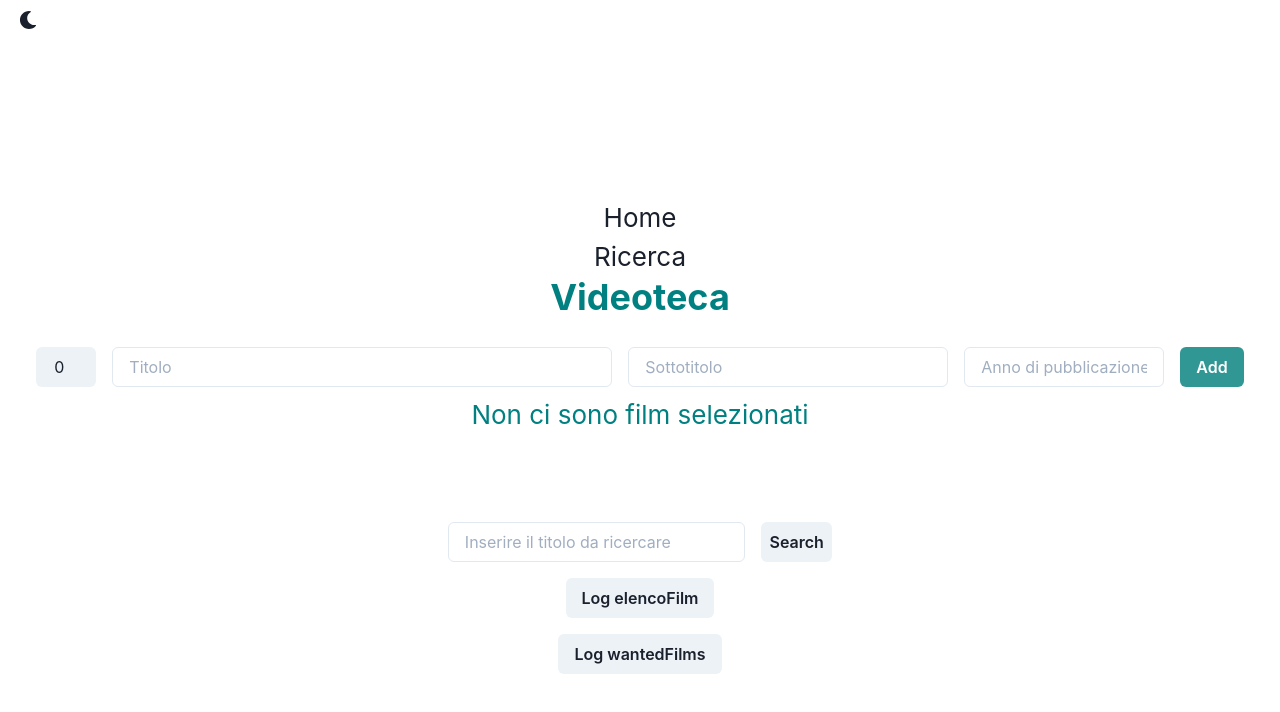
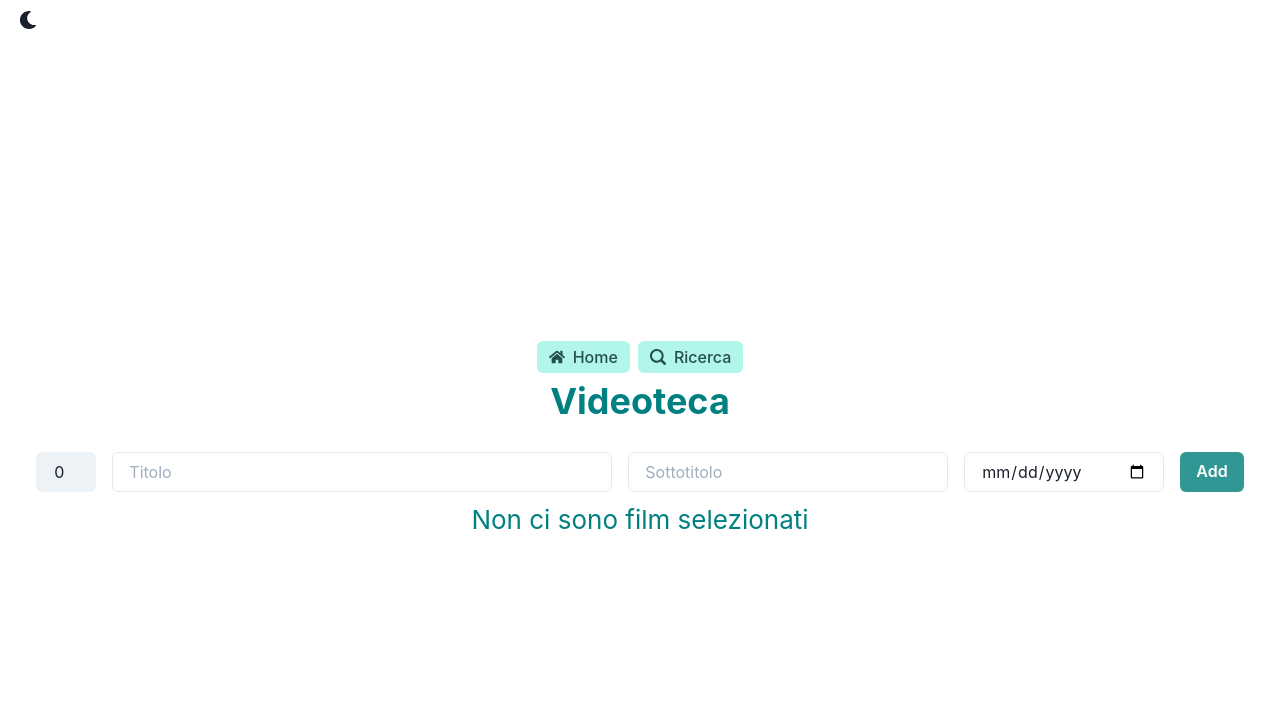
Before and after one commit to par1de/videoteca-redux-typescript, a React (Create React App) app: page / in a window 1280 px wide. Shown: the top 712 px of the page. Built offline with nearby package versions, Linux system fonts and the light colour scheme.

Commit message:
Added style to menu and title in search page

```diff
--- a/package.json
+++ b/package.json
@@ -4,6 +4,7 @@
   "private": true,
   "dependencies": {
     "@chakra-ui/gatsby-plugin": "^2.0.1",
+    "@chakra-ui/icons": "^1.0.13",
     "@chakra-ui/react": "^1.6.4",
     "@emotion/react": "^11",
     "@emotion/styled": "^11",
--- a/src/App.tsx
+++ b/src/App.tsx
@@ -2,10 +2,6 @@ import React from "react";
 import { Flex } from "@chakra-ui/react";
 import { ColorModeSwitcher } from "./ColorModeSwitcher";
 import "./App.css";
-import Videoteca from "./features/components/Videoteca";
-import Ricerca from "./features/components/Ricerca";
-import Test from "./features/components/Test";
-import { BrowserRouter as Router, Switch, Route } from "react-router-dom";
 import Layout from "./features/components/Layout";
 
 function App() {
--- a/src/features/components/Elenco.tsx
+++ b/src/features/components/Elenco.tsx
@@ -26,13 +26,21 @@ export const Elenco = (props: IArrayProps) => {
             {/* <Text>{film.subTitleInput}</Text>
             <Spacer />
             <Text>{film.annoUscita}</Text> */}
-            <Button m="2" onClick={() => dispatch(removeFilm(film.titleInput))}>
+            <Button
+              m="2"
+              colorScheme="red"
+              onClick={() => dispatch(removeFilm(film.titleInput))}
+            >
               elimina
             </Button>
 
             {/* <TooltipFilm film={film} /> */}
 
-            <Button m="2" onClick={() => dispatch(scegliFilm(film))}>
+            <Button
+              m="2"
+              colorScheme="green"
+              onClick={() => dispatch(scegliFilm(film))}
+            >
               {/* <Button m="2" onClick={() => handleClick(film)}> */}
               Dettaglio film
             </Button>
--- a/src/features/components/Form.tsx
+++ b/src/features/components/Form.tsx
@@ -5,10 +5,10 @@ import { useDispatch } from "react-redux";
 // import { store } from "../../app/store";
 
 export interface Film {
-    id: number;
-    titleInput: string;
-    subTitleInput: string;
-    annoUscita: string;
+  id: number;
+  titleInput: string;
+  subTitleInput: string;
+  annoUscita: string;
 }
 
 export function Form() {
@@ -39,7 +39,6 @@ export function Form() {
     setId(id + 1);
     dispatch(addFilm(item));
     // console.log(store.getState());  // per vedere il contenuto dello state di redux
-
   };
 
   return (
@@ -77,6 +76,7 @@ export function Form() {
         w="200px"
         value={item.annoUscita}
         name="annoUscita"
+        type="date"
         onChange={handleChange}
       />
       <Button m="2" colorScheme="teal" size="md" onClick={handleClick}>
--- a/src/features/components/Header.tsx
+++ b/src/features/components/Header.tsx
@@ -1,10 +1,18 @@
 import React from "react";
 import { Heading } from "@chakra-ui/react";
 
-export function Header() {
-  return (
+export interface IHeader {
+  titolo: string;
+}
+
+export const Header = (props: IHeader) => {
+  return props.titolo === "videoteca" ? (
     <Heading color="teal" mb="5">
       Videoteca
     </Heading>
+  ) : (
+    <Heading color="teal" mb="5">
+      Ricerca
+    </Heading>
   );
-}
+};
--- a/src/features/components/Layout.tsx
+++ b/src/features/components/Layout.tsx
@@ -1,6 +1,5 @@
 import Ricerca from "./Ricerca";
 import Videoteca from "./Videoteca";
-import Test from "./Test";
 import { BrowserRouter as Router, Switch, Route } from "react-router-dom";
 import Menu from "./Menu";
 
@@ -16,9 +15,6 @@ function Layout() {
           <Route exact path="/ricerca" component={Ricerca}>
             <Ricerca />
           </Route>
-          <Route exact path="/test" component={Test}>
-            <Test />
-          </Route>
         </Switch>
       </Router>
     </>
--- a/src/features/components/Menu.tsx
+++ b/src/features/components/Menu.tsx
@@ -1,14 +1,30 @@
 import { Link } from "react-router-dom";
+import { Flex, HStack, Tag } from "@chakra-ui/react";
+import { Search2Icon } from "@chakra-ui/icons";
+import { FaHome } from "react-icons/fa";
 
 function Menu() {
   return (
     <>
+      <HStack>
         <Link to="/" className="nav-Link">
+          <Tag size="lg" colorScheme="teal">
+            <Flex mr={2}>
+              <FaHome className="mr-2" />
+            </Flex>
             Home
+          </Tag>
         </Link>
+
         <Link to="/ricerca" className="nav-link">
+          <Tag size="lg" colorScheme="teal">
+            <Flex mr={2}>
+              <Search2Icon />
+            </Flex>
             Ricerca
+          </Tag>
         </Link>
+      </HStack>
     </>
   );
 }
--- a/src/features/components/Ricerca.tsx
+++ b/src/features/components/Ricerca.tsx
@@ -4,6 +4,7 @@ import { Elenco } from "./Elenco";
 import { useSelector, useDispatch } from "react-redux";
 import { wantedFilms, ricerca, selectFilm } from "./elencoSlice";
 import { useState } from "react";
+import { Header } from "./Header";
 
 function Ricerca() {
   const dispatch = useDispatch();
@@ -23,14 +24,15 @@ function Ricerca() {
 
   return (
     <>
-      <Flex mt="20">
+      <Header titolo="Ricerca" />
+      <Flex mt="2">
         <Input
           m="2"
           placeholder="Inserire il titolo da ricercare"
           name="titoloRicercato"
           onChange={handleChange}
         ></Input>
-        <Button m="2" onClick={handleClick}>
+        <Button m="2" onClick={handleClick} colorScheme="teal">
           Search
         </Button>
       </Flex>
--- a/src/features/components/Videoteca.tsx
+++ b/src/features/components/Videoteca.tsx
@@ -6,8 +6,6 @@ import { DettaglioFilm } from "./DettaglioFilm";
 import { detailFilm, selectFilm } from "./elencoSlice";
 import { useSelector } from "react-redux";
 import { Film } from "./Form";
-import Ricerca from "./Ricerca";
-import Test from "./Test";
 
 export interface Iprops {
   movie: Film;
@@ -19,12 +17,10 @@ function Videoteca() {
 
   return (
     <>
-      <Header />
+      <Header titolo="videoteca" />
       <Form />
       <Elenco movies={films} />
       <DettaglioFilm movie={film} />
-      <Ricerca />
-      <Test />
     </>
   );
 }
```
Also changed, not shown: src/features/components/DettaglioFilm.tsx (+3 -5 lines), 2 other files (tests, documents, lock files or other folders). Lines whose indentation alone changed are shown as unchanged.
